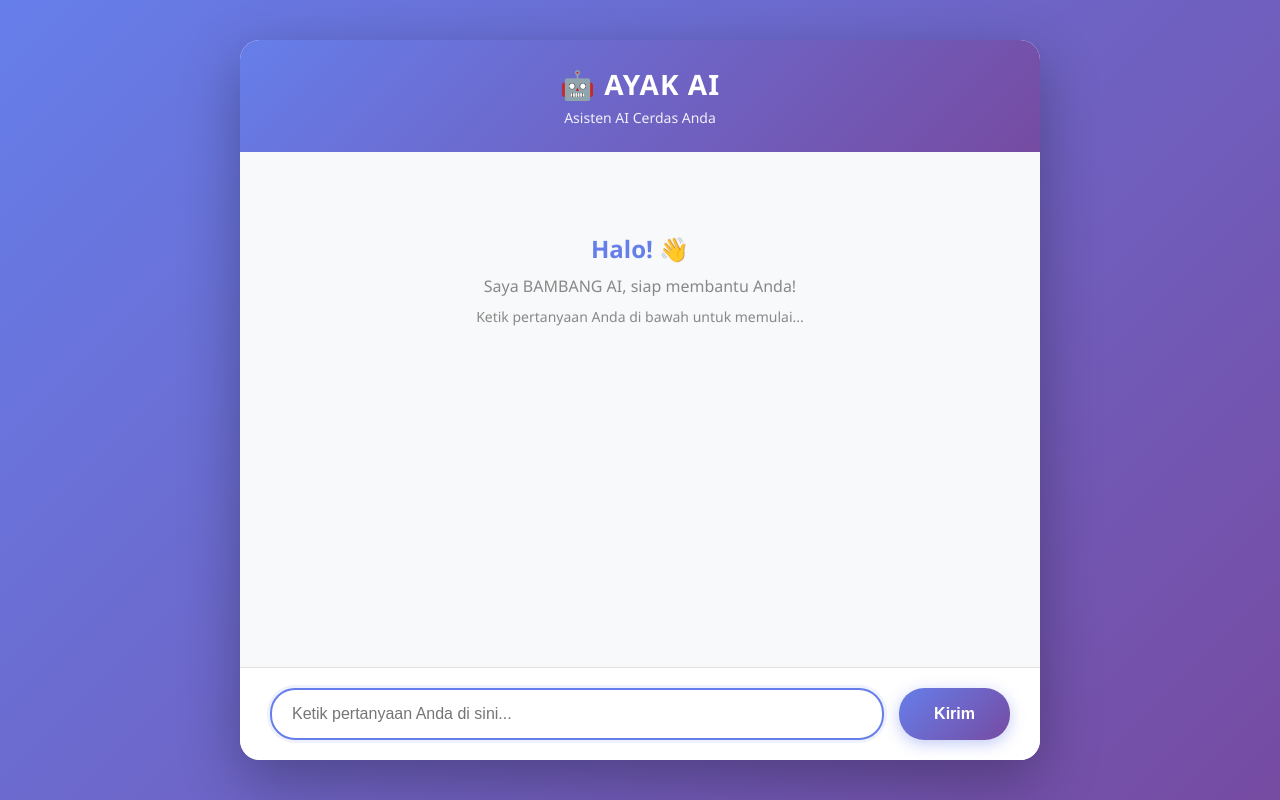
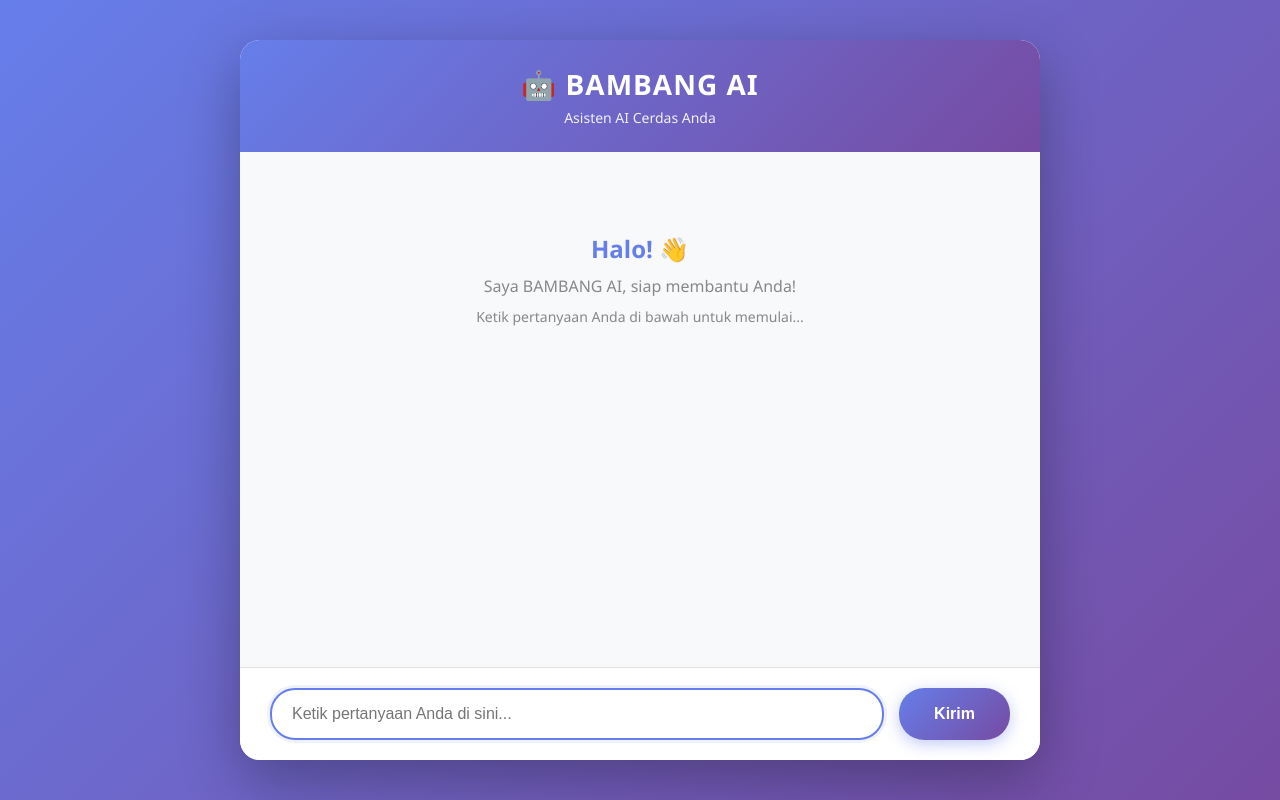
Before and after one commit to Bambangherliandy/Myai, a website: page public/index.html in a window 1280 px wide. Drawn offline with Linux system fonts and the light colour scheme.

```diff
--- a/public/index.html
+++ b/public/index.html
@@ -240,7 +240,7 @@
 <body>
     <div class="container">
         <div class="header">
-            <h1>🤖 AYAK AI</h1>
+            <h1>🤖 BAMBANG AI</h1>
             <p>Asisten AI Cerdas Anda</p>
         </div>
 
```
